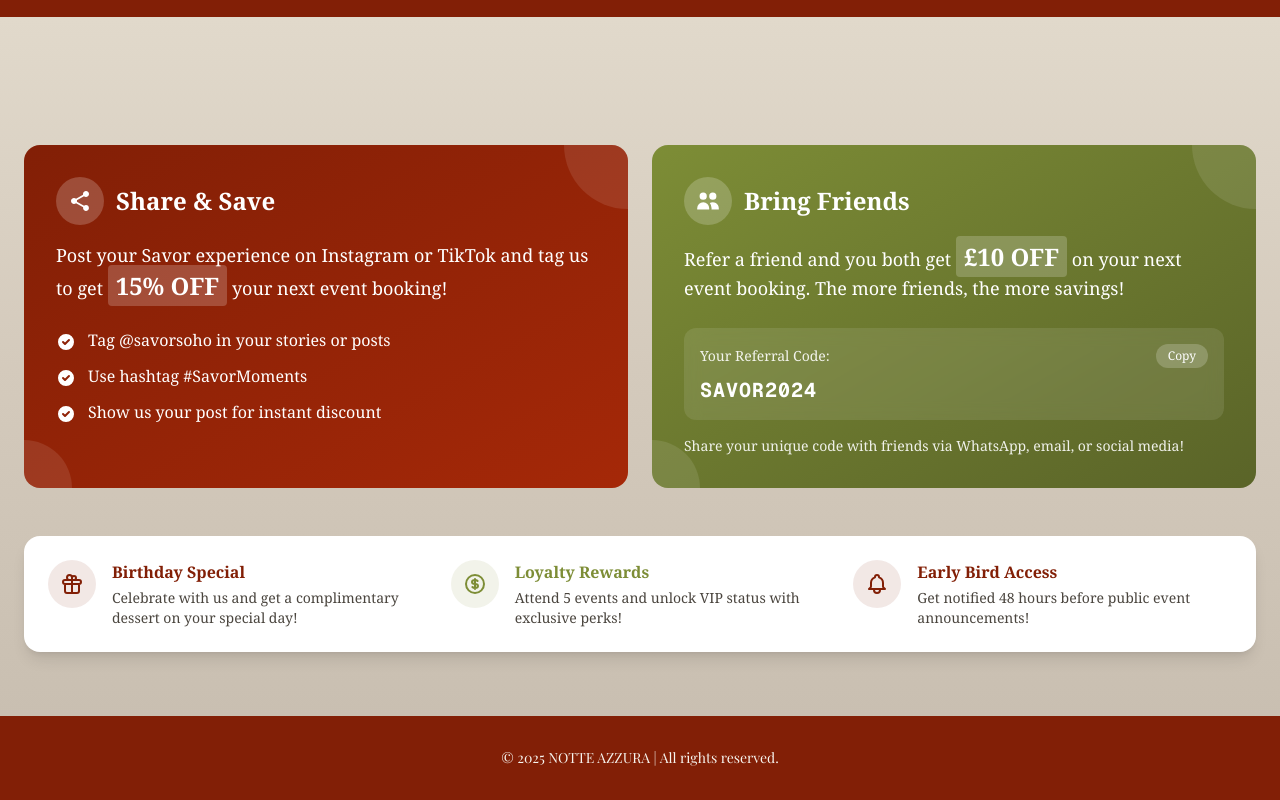
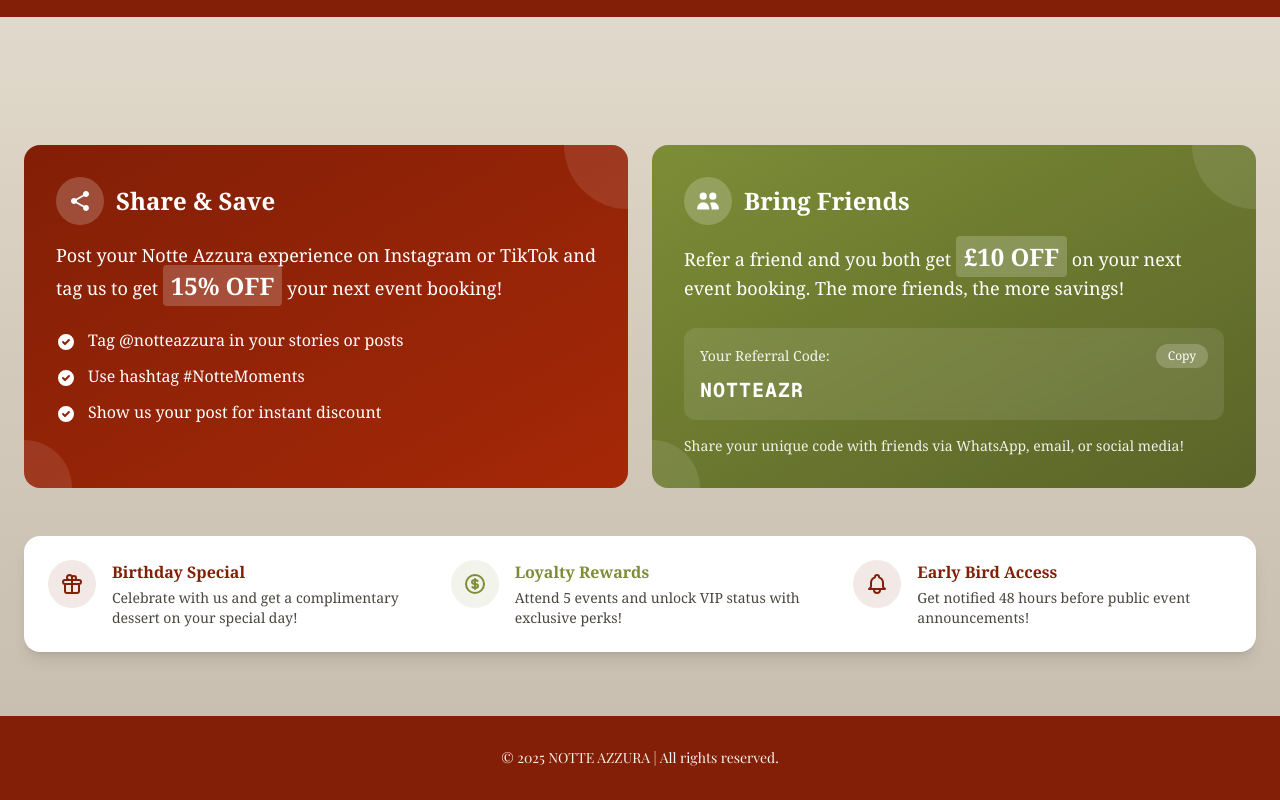
Before and after one commit to Brenda116/UAS_FrontendProgramming_Kelompok-3, a Next.js app: page /events in a window 1280 px wide. Shown: the part 2103-2903 px from the top of the page. Built offline with nearby package versions, Linux system fonts and the light colour scheme.

Commit message:
Adjusting name

```diff
--- a/app/events/page.tsx
+++ b/app/events/page.tsx
@@ -350,7 +350,7 @@
                   </div>
 
                   <p className="text-lg mb-6 leading-relaxed">
-                    Post your Savor experience on Instagram or TikTok and tag us to get <span className="font-bold text-2xl bg-white/20 px-2 py-1 rounded">15% OFF</span> your next event booking!
+                    Post your Notte Azzura experience on Instagram or TikTok and tag us to get <span className="font-bold text-2xl bg-white/20 px-2 py-1 rounded">15% OFF</span> your next event booking!
                   </p>
 
                   <div className="space-y-3">
@@ -358,13 +358,13 @@
                       <svg className="w-5 h-5 mt-1 flex-shrink-0" fill="currentColor" viewBox="0 0 20 20">
                         <path fillRule="evenodd" d="M10 18a8 8 0 100-16 8 8 0 000 16zm3.707-9.293a1 1 0 00-1.414-1.414L9 10.586 7.707 9.293a1 1 0 00-1.414 1.414l2 2a1 1 0 001.414 0l4-4z" clipRule="evenodd"/>
                       </svg>
-                      <span>Tag @savorsoho in your stories or posts</span>
+                      <span>Tag @notteazzura in your stories or posts</span>
                     </div>
                     <div className="flex items-start gap-3 transform transition-all duration-300 hover:translate-x-2">
                       <svg className="w-5 h-5 mt-1 flex-shrink-0" fill="currentColor" viewBox="0 0 20 20">
                         <path fillRule="evenodd" d="M10 18a8 8 0 100-16 8 8 0 000 16zm3.707-9.293a1 1 0 00-1.414-1.414L9 10.586 7.707 9.293a1 1 0 00-1.414 1.414l2 2a1 1 0 001.414 0l4-4z" clipRule="evenodd"/>
                       </svg>
-                      <span>Use hashtag #SavorMoments</span>
+                      <span>Use hashtag #NotteMoments</span>
                     </div>
                     <div className="flex items-start gap-3 transform transition-all duration-300 hover:translate-x-2">
                       <svg className="w-5 h-5 mt-1 flex-shrink-0" fill="currentColor" viewBox="0 0 20 20">
@@ -403,7 +403,7 @@
                       </button>
                     </div>
                     <div className="font-mono text-xl font-bold tracking-wider">
-                      SAVOR2024
+                      NOTTEAZR
                     </div>
                   </div>
 
```
